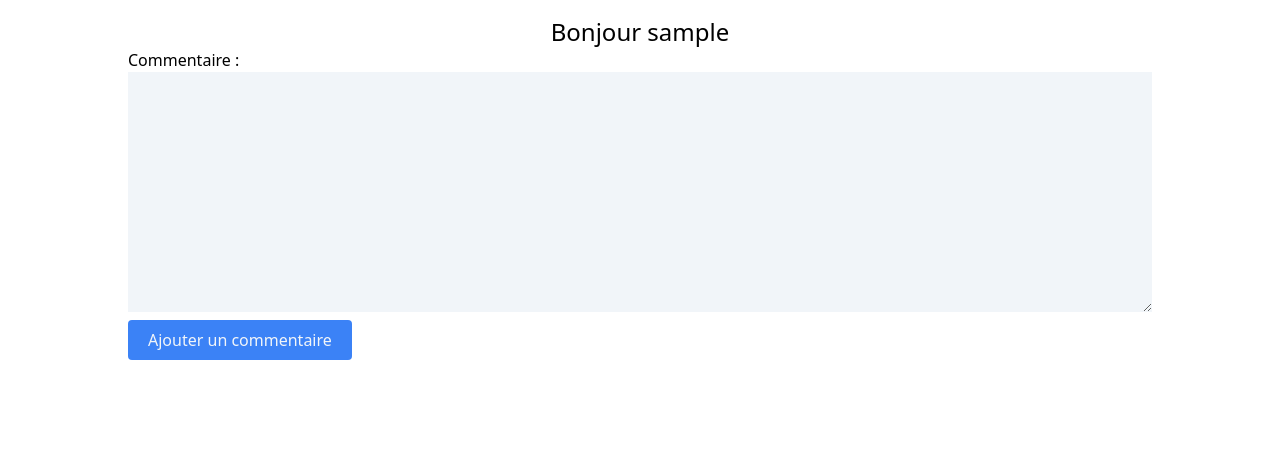
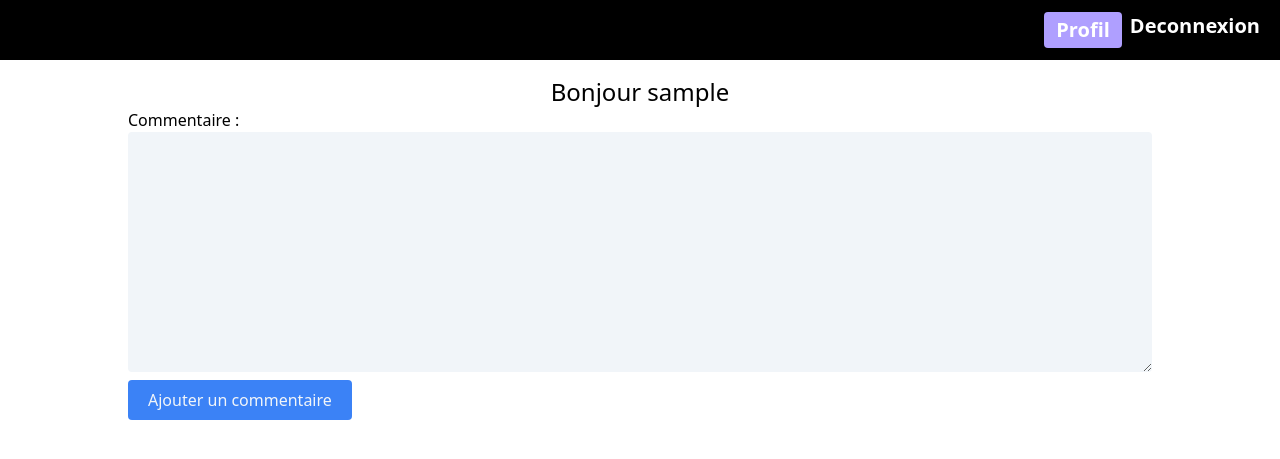
Before and after one commit to jules-jean-louis1/Livreor-js, a PHP site: page /commentaire.php in a window 1280 px wide. Shown: the top 459 px of the page. Run offline with PHP 8.4, Linux system fonts and the light colour scheme; the visitor is signed in with stand-in values (Sample User, id 1); data that the repository does not hold is empty; some libraries are stand-ins or nearby versions.

Commit message:
ajout css

```diff
--- a/commentaire.php
+++ b/commentaire.php
@@ -23,13 +23,15 @@
     <meta charset="UTF-8">
     <meta name="viewport" content="width=device-width, initial-scale=1.0">
     <link rel="stylesheet" href="style/login.css">
-    <script src="https://kit.fontawesome.com/a076d05399.js"></script>
+    <script src="https://kit.fontawesome.com/8b26d30613.js" crossorigin="anonymous"></script>
     <script src="script/commentaire.js" defer></script>
     <script src="https://cdn.tailwindcss.com"></script>
     <title>Commentaire</title>
 </head>
 <body>
-
+<!-- H E A D E R -->
+<?php require_once 'import/header.php'?>
+<!-- H E A D E R -->
     <main class="flex flex-col items-center pt-4">
         <div>
             <h1>
@@ -47,7 +49,9 @@
                         <div class="flex flex-col">
                             <label for="commentaire">Commentaire :</label>
                             <textarea name="commentaire" id="commentaire" cols="30" rows="10"
-                                      class="bg-slate-100"></textarea>
+                                      class="bg-slate-100 rounded">
+
+                            </textarea>
                         </div>
                         <button type="submit" id="submit" class="bg-blue-500 py-2 px-5 rounded text-slate-100 hover:bg-blue-800 my-2 ease-out duration-100">
                             Ajouter un commentaire
--- a/import/header.php
+++ b/import/header.php
@@ -2,18 +2,31 @@
 
 ?>
 
-<header>
-    <div id="containerHeader" class="flex justify around">
+<header class=" bg-[#000]">
+    <div id="containerHeader" class="flex justify-between py-3 mx-5 text-xl">
         <div id="logo">
-            <a href="index.php"><img src="img/logo.png" alt="logo"></a>
+            <ul class="flex lg:space-x-2">
+                <li><a href="index.php"><i class="fa-solid fa-message"></i></a></li>
+                <li><a href="commentaire.php">Livre d'or</a></li>
+            </ul>
         </div>
         <div id="menu">
-            <ul class="flex">
-                <li><a href="index.php">Accueil</a></li>
-                <li><a href="inscription.php">Inscription</a></li>
-                <li><a href="connexion.php">Connexion</a></li>
-                <li><a href="profil.php">Profil</a></li>
-                <li><a href="">Deconnexion</a></li>
+            <ul class="flex lg:space-x-2 text-white">
+                <?php if (isset($_SESSION['login'])) { ?>
+                    <li class="bg-[#AF9FFF] rounded lg:px-3 lg:py-[0.2em] text-semibold">
+                        <a href="profil.php">Profil</a>
+                    </li>
+                    <li>
+                        <a href="disconnect.php">Deconnexion</a>
+                    </li>
+                <?php } else { ?>
+                <li>
+                    <a href="inscription.php">Inscription</a>
+                </li>
+                <li>
+                    <a href="connexion.php">Connexion</a>
+                </li>
+                <?php } ?>
             </ul>
         </div>
     </div>
--- a/script/commentaire.js
+++ b/script/commentaire.js
@@ -26,6 +26,7 @@
                         <div class="flex items-center space-x-2">
                             <h6 class="py-2">
                                 <span>Par</span>
+                                <i class="fa-solid fa-circle-user"></i>
                                 <span class="text-lg">${comment.login}</span>
                                 <span class="text-sm">le ${comment.date}</span>
                             </h6>
@@ -48,7 +49,7 @@
 pour soummettre le formulaire*/
 commentForm.addEventListener('submit', (e) => {
     e.preventDefault();
-    setTimeout(displayComment, 200);
+    setTimeout(displayComment, 50);
 });
 /*Function display success and failure*/
 function displaySuccess() {
--- a/style/login.css
+++ b/style/login.css
@@ -1,3 +1,5 @@
+@import url('https://fonts.googleapis.com/css2?family=Roboto:ital,wght@0,100;0,300;0,400;0,500;0,700;0,900;1,100;1,300;1,400;1,500;1,700;1,900&display=swap');
+
 * {
     margin: 0;
     padding: 0;
@@ -9,7 +11,12 @@
 .tab-body.active {
     display: block;
 }*/
-
+body {
+    background: #fff;
+}
+header {
+    font-weight: 600;
+}
 /*#####################################
 #######################################
 
```
